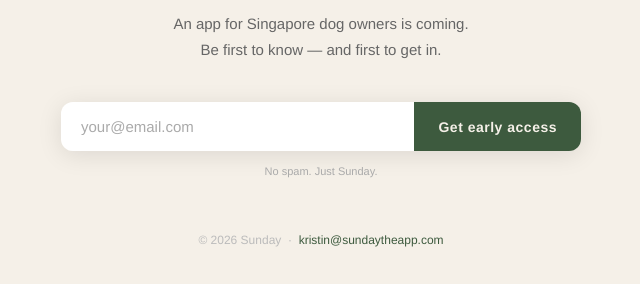
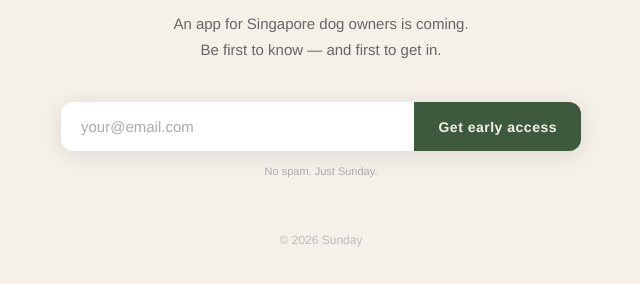
Before and after one commit to kristin-71/sunday-waitlist, a plain HTML site: page index.html in a window 1280 px wide. Shown: the part 472-756 px from the top of the page, without its empty margins (319-959 px from the left). Drawn offline with Linux system fonts and the light colour scheme.

Commit message:
Remove email from footer

```diff
--- a/index.html
+++ b/index.html
@@ -179,7 +179,7 @@
   <p class="disclaimer">No spam. Just Sunday.</p>
 
   <div class="footer">
-    © 2026 Sunday &nbsp;·&nbsp; <a href="mailto:kristin@sundaytheapp.com">kristin@sundaytheapp.com</a>
+    © 2026 Sunday
   </div>
 
 </div>
```
